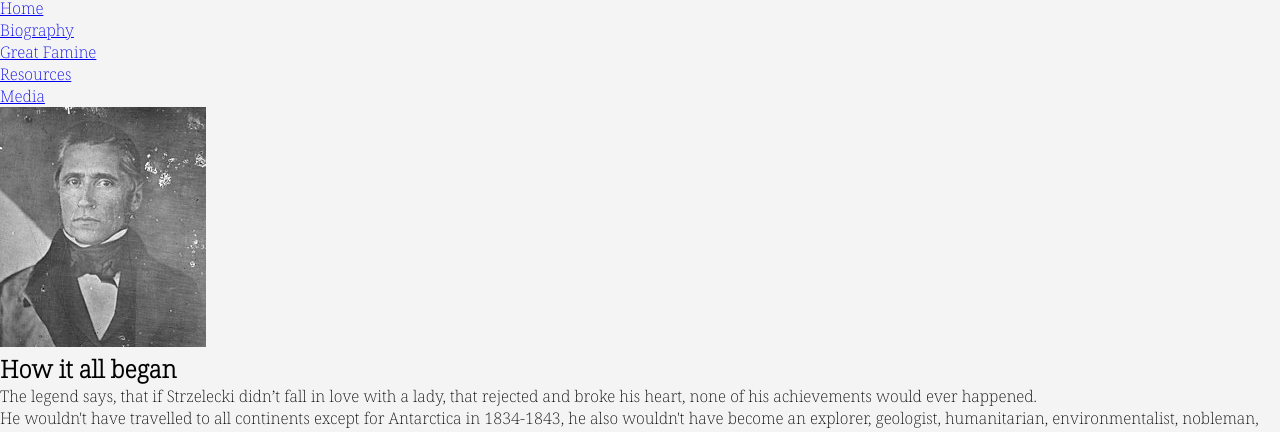
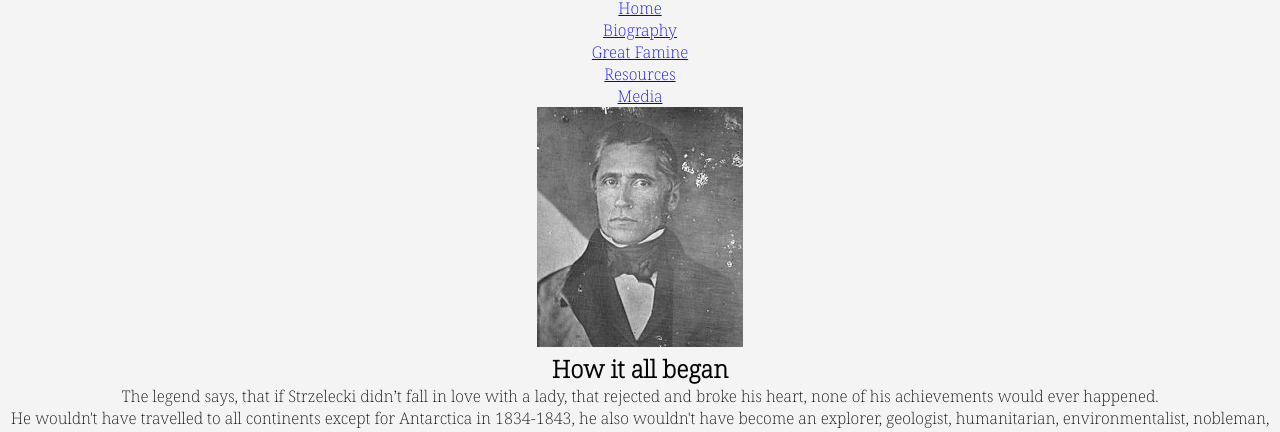
Before and after one commit to Anna8742/HTML-CSS-January2024, a plain HTML site: page index.html in a window 1280 px wide. Shown: the part 47-479 px from the top of the page. Drawn offline with Linux system fonts and the light colour scheme; files that its build step writes are made by us from their sources.

Commit message:
add wrapper style, initial size of elements inside of it

```diff
--- a/assets/style.css
+++ b/assets/style.css
@@ -27,3 +27,18 @@ body {
     display: flex;
     flex-direction: column;
 }
+
+/* wrapper */
+.wrapper {
+    align-items: center;
+    text-align: center;
+    min-height: 100%;
+    padding-bottom: 110px;
+    flex: 1;
+    justify-content: center;
+}
+
+/* initial size of elements inside of wrapper */
+.wrapper>* {
+    flex: 1 100%;
+}
```
